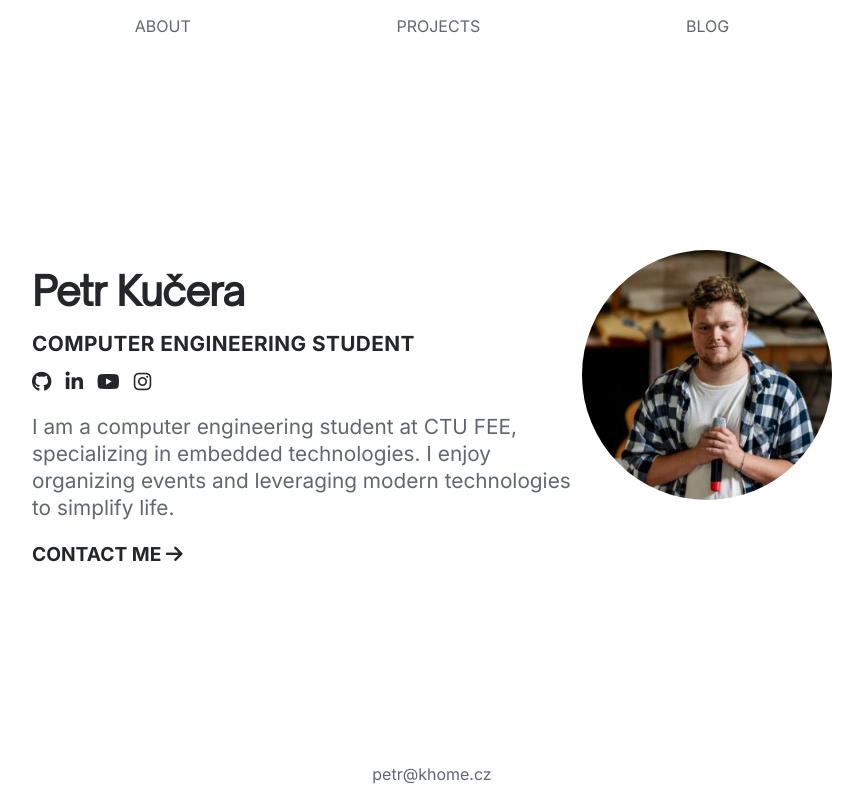
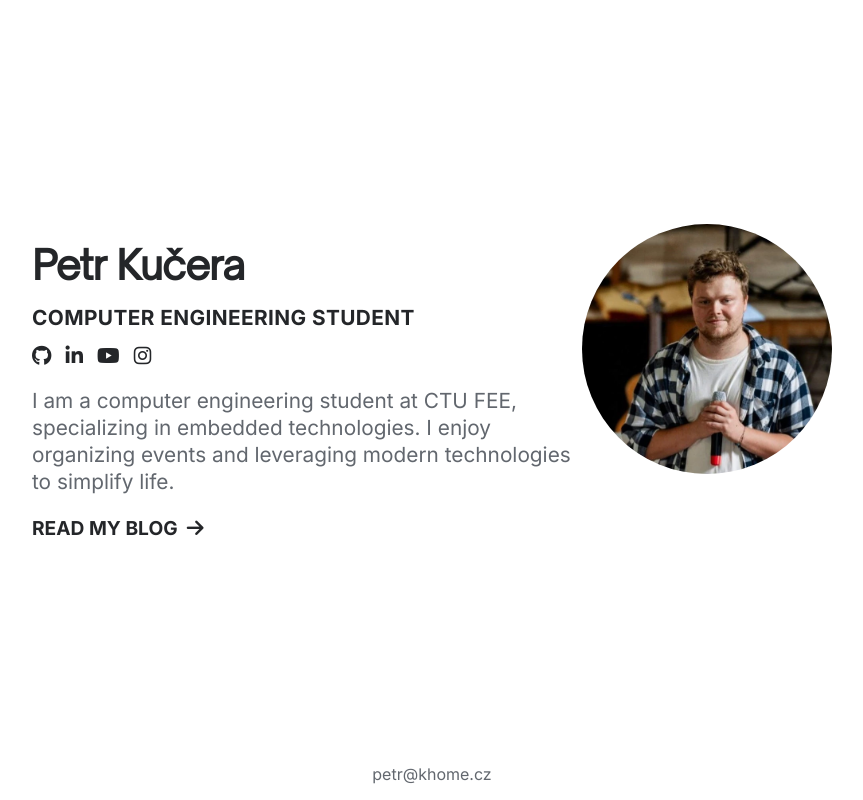
Before and after one commit to petrkucerak/petrkucerak, a website: page src/index.html in a window 1280 px wide. Shown: the whole page, without its empty margins (208-1071 px from the left). Drawn offline with Linux system fonts and the light colour scheme.

Commit message:
Hide header & link to my blog

```diff
--- a/src/index.html
+++ b/src/index.html
@@ -17,7 +17,7 @@
 
   <body>
     <header class="header">
-      <nav class="header-nav">
+      <!-- <nav class="header-nav">
         <a class="nav-link" href="/">about</a>
         <a
           class="nav-link"
@@ -28,7 +28,7 @@
         <a class="nav-link" target="_blank" href="https://blog.petrkucerak.cz/"
           >blog</a
         >
-      </nav>
+      </nav> -->
     </header>
     <main class="main">
       <div>
@@ -73,8 +73,8 @@
           specializing in&nbsp;embedded technologies. I&nbsp;enjoy organizing
           events and&nbsp;leveraging modern technologies to&nbsp;simplify life.
         </p>
-        <a class="contact" rel="external" href="mailto:petr@khome.cz"
-          >contact me <i class="fa-solid fa-arrow-right"></i
+        <a class="contact" rel="external" href="https://blog.petrkucerak.cz/"
+          >read my blog&nbsp;&nbsp;<i class="fa-solid fa-arrow-right"></i
         ></a>
       </div>
       <div>
--- a/src/style.css
+++ b/src/style.css
@@ -127,6 +127,7 @@ a {
 .description {
   font-size: 1.3rem;
   line-height: 1.7rem;
+
 }
 
 .contact {
```
